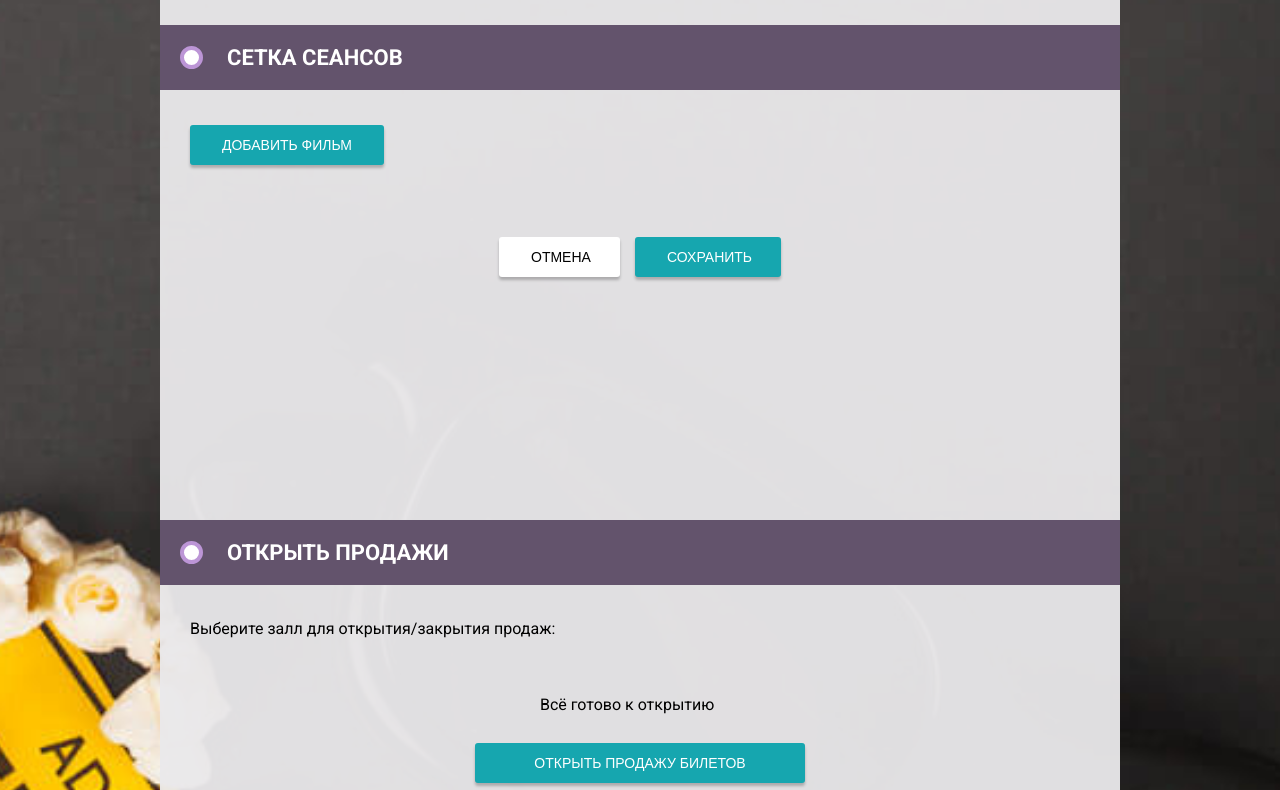
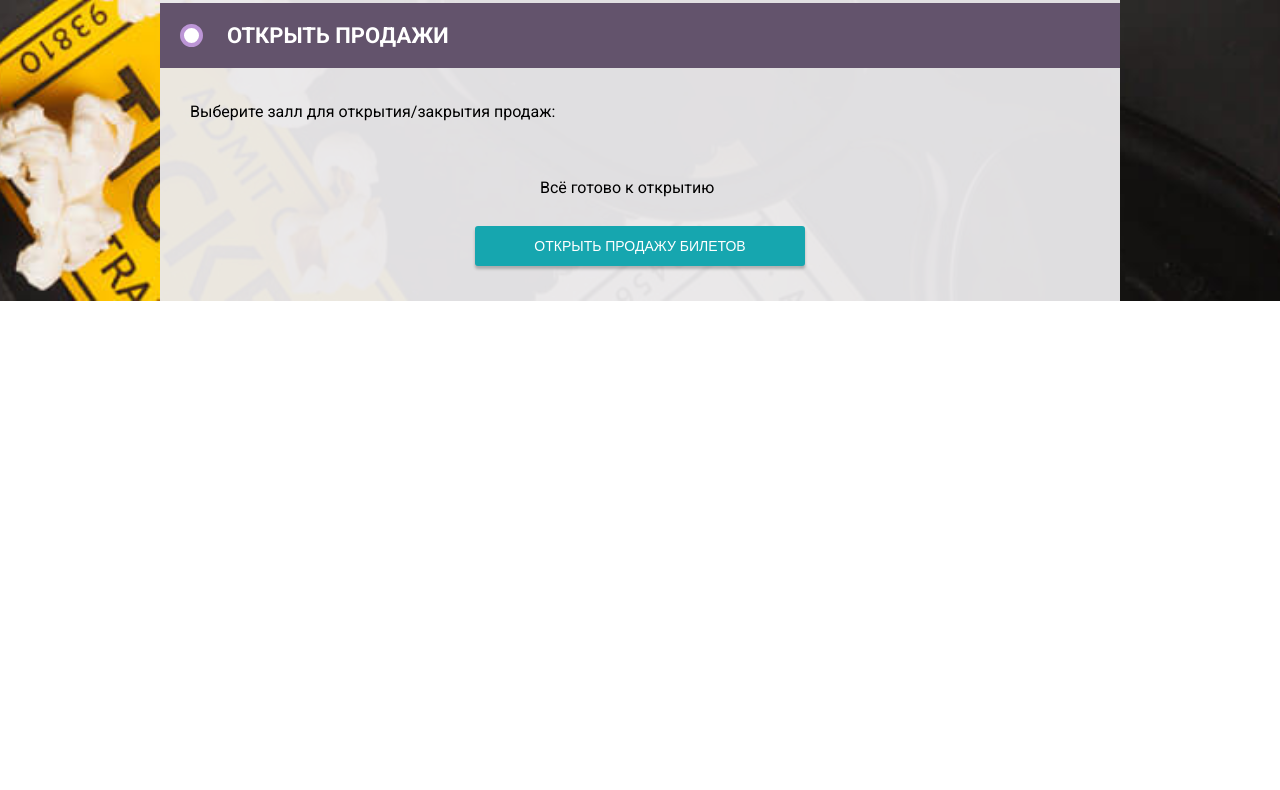
Before and after one commit to Melenaxy/shfe-diplom, a website with bundled scripts: page admin.html in a window 1280 px wide. Shown: the part 2010-2800 px from the top of the page. After the commit the page ends 2311 px from the top, so only its background shows below. Built offline with nearby package versions, Linux system fonts and the light colour scheme; no server answers.

Commit message:
Правки

```diff
--- a/css/styles.css
+++ b/css/styles.css
@@ -790,7 +790,6 @@ body:has(dialog[open]) {
 
 .section-admin-content {
     max-width: 962px;
-    min-height: 430px;
     margin: 0 auto;
     padding: 35px 30px;
     background-color: rgba(234, 233, 235, 0.95);
```
